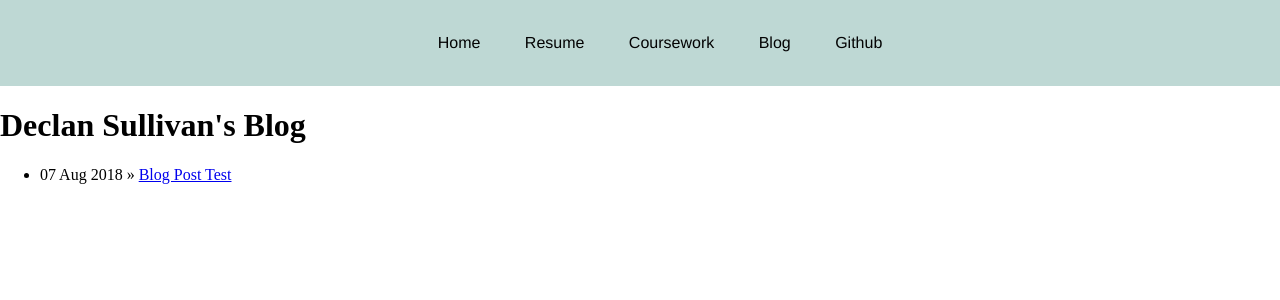
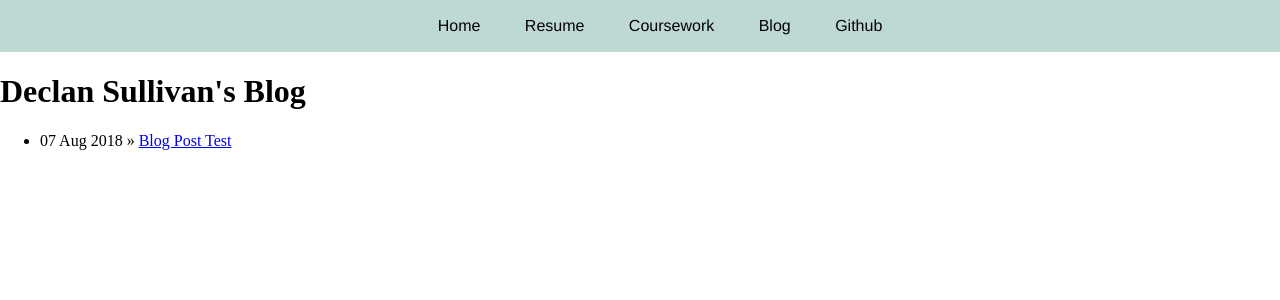
Before and after one commit to declansullivan/static-html-site, a Jekyll site: the page built from blog/index.html, in a window 1280 px wide. Shown: the top 300 px of the page. Built offline with Jekyll 4.4.1, drawn with Linux system fonts in a browser that asks for light colours.

Commit message:
Update main.css

```diff
--- a/css/main.css
+++ b/css/main.css
@@ -31,7 +31,7 @@ nav ul li {
 nav ul li a {
   color: #030303;
   text-decoration: none;
-  display: inline-block;
+  display: block, inline;
   padding: 17px 20px;
 }
 
```
